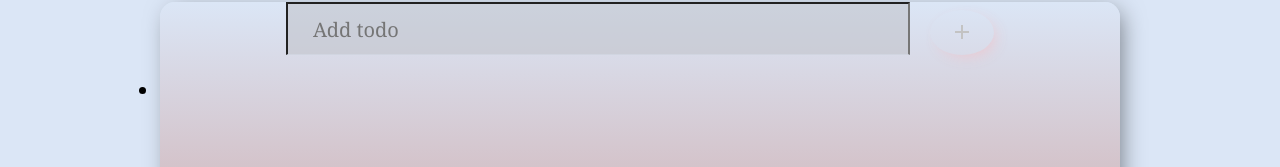
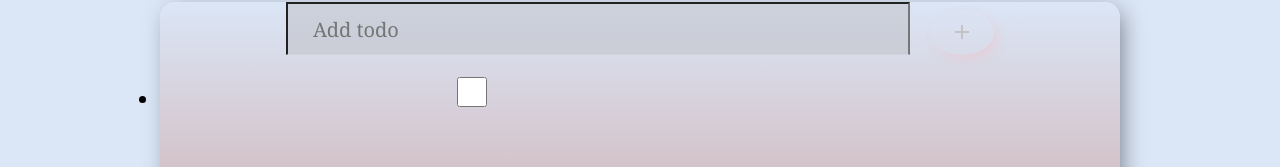
Before and after one commit to 2021-IBM-Accelerate-SW-Track/lab-1-team-47, a React (Create React App) app: page / in a window 1280 px wide. Both pictures are taken after a click on the button 962 px from the left and 264 px from the top of the page. Shown: the part 232-399 px from the top of the page. Built offline with nearby package versions, Linux system fonts and the light colour scheme.

Commit message:
added checkboxes

```diff
--- a/package.json
+++ b/package.json
@@ -10,7 +10,7 @@
     "@testing-library/user-event": "^12.8.3",
     "react": "^17.0.2",
     "react-dom": "^17.0.2",
-    "react-scripts": "4.0.3",
+    "react-scripts": "^1.1.5",
     "web-vitals": "^1.1.2"
   },
   "scripts": {
--- a/src/components/app/toDo.js
+++ b/src/components/app/toDo.js
@@ -43,9 +43,10 @@ const Main = () => {
 				<ul className="textFont">
 					{
 						newItem.map((val) => {
-							return <li> {val} </li>;
+							return <li> {val}  <input type ="checkbox"/></li> ;
 						})
 					}
+
 				</ul>
 			</div>
 			<br />
```
